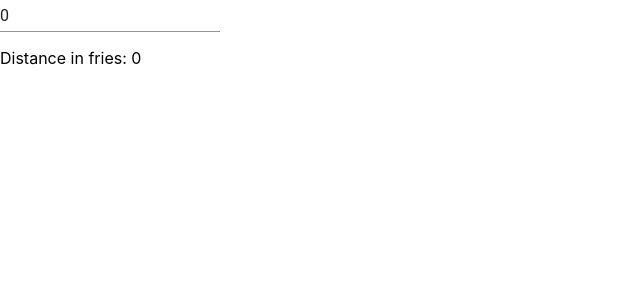
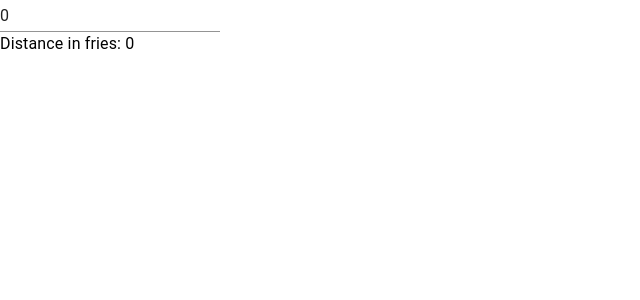
Before and after one commit to D3codes/how-far-in-fries, a React (Create React App) app: page / in a window 1280 px wide. Shown: the top 300 px of the page, without its empty margins (0-640 px from the left). Built offline with nearby package versions, Linux system fonts and the light colour scheme.

Commit message:
fixed warnings

```diff
--- a/src/App.js
+++ b/src/App.js
@@ -1,6 +1,6 @@
-import React, { Fragment, useState, useEffect, useMemo } from 'react';
+import React, { Fragment, useState, useMemo } from 'react';
 import {
-	AppBar, CssBaseline, makeStyles, Toolbar, Typography, TextField
+	makeStyles, Typography, TextField
 } from '@material-ui/core';
 
 const AVERAGE_FRY_LENGTH = 58.9; // mm
@@ -21,7 +21,7 @@ export default function App() {
 	return (
     <Fragment>
         <TextField value={distance} onChange={onDistanceChange}>Distance (in mm)</TextField>
-        <p>Distance in fries: {distanceInFries}</p>
+        <Typography className={classes.test}>Distance in fries: {distanceInFries}</Typography>
     </Fragment>
 	);
 }
```
Also changed, not shown: 1 other file (tests, documents, lock files or other folders).
